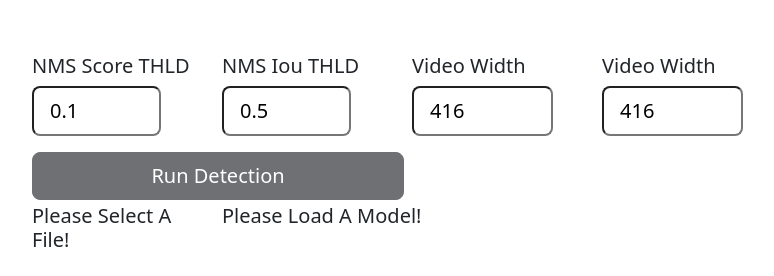
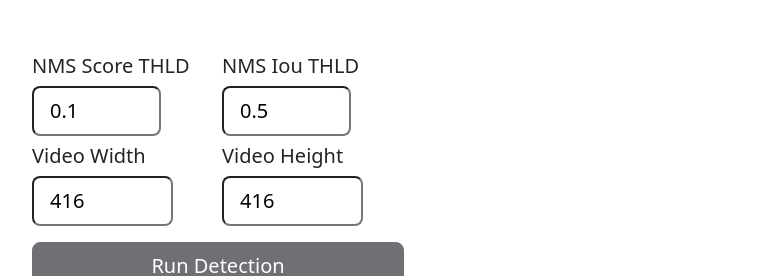
Before and after one commit to ronen-halevy/yolov3-tfjs-gui, a React (Create React App) app: page / in a window 1280 px wide. Shown: the part 436-712 px from the top of the page, without its empty margins (50-824 px from the left). Built offline with nearby package versions, Linux system fonts and the light colour scheme; no server answers; what @tensorflow/tfjs would draw is missing.

Commit message:
css inputs

```diff
--- a/src/YoloV3.js
+++ b/src/YoloV3.js
@@ -350,7 +350,7 @@ export const YoloV3 = () => {
 				</div>
 
 				<div className='mb-3'>
-					<div className='row'>
+					<div className='row mb-2'>
 						<div className='col-2'>
 							<div className='col'>
 								<label className=' h5 '>NMS Score THLD</label>
@@ -383,6 +383,9 @@ export const YoloV3 = () => {
 								/>
 							</div>
 						</div>
+					</div>
+
+					<div className='row'>
 						<div className='col-2'>
 							<div className='col'>
 								<label className=' h5  '>Video Width</label>
@@ -401,7 +404,7 @@ export const YoloV3 = () => {
 						</div>
 						<div className='col-2'>
 							<div className='col'>
-								<label className=' h5  '>Video Width</label>
+								<label className=' h5  '>Video Height</label>
 							</div>
 
 							<div className='col'>
```
